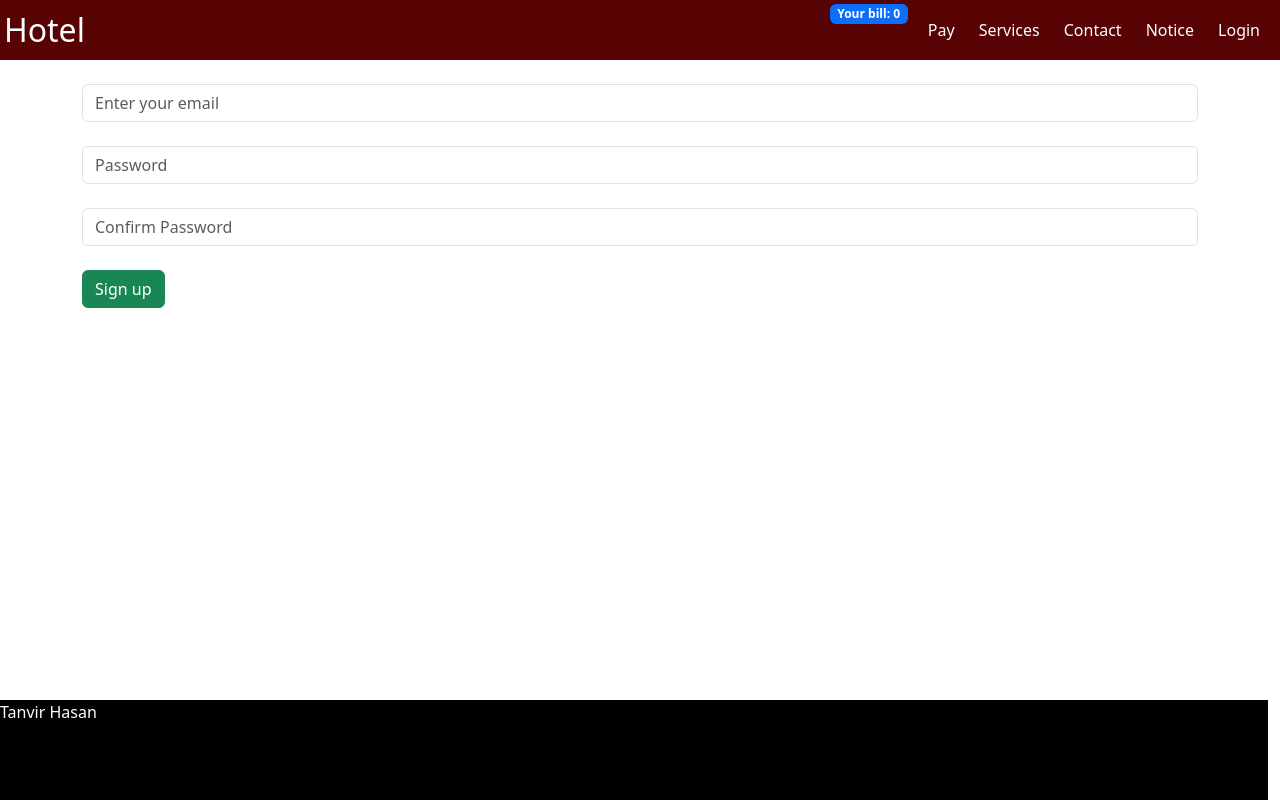
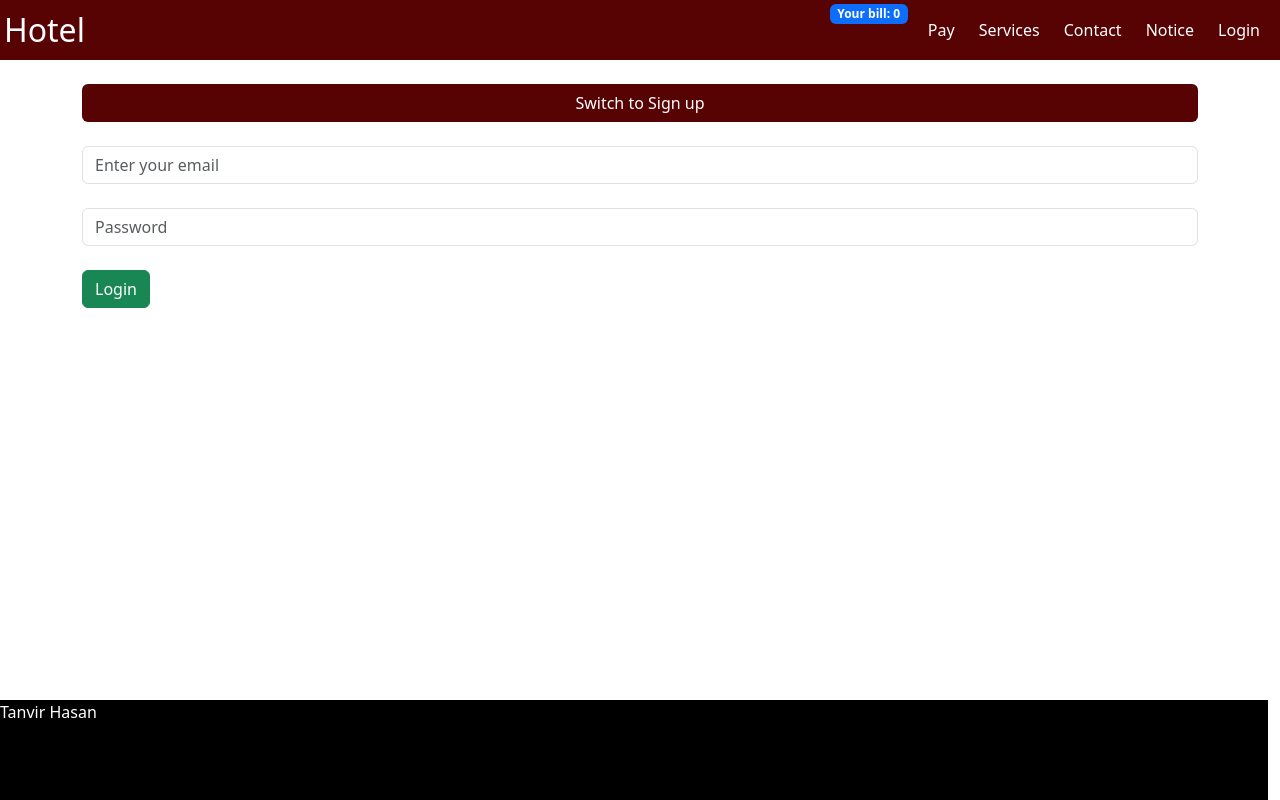
Before and after one commit to 74NV1R/hotel, a React (Create React App) app: page /auth in a window 1280 px wide. Built offline with nearby package versions, Linux system fonts and the light colour scheme.

Commit message:
Auth updated

```diff
--- a/src/components/Auth.js
+++ b/src/components/Auth.js
@@ -3,6 +3,16 @@ import { Formik } from 'formik'
 
 
 class Auth extends Component {
+
+    state = {
+        mode: 'Sign up'
+    }
+
+    switchMode = () => {
+        this.setState({
+            mode: this.state.mode === "Sign Up" ? 'Login' : 'Sign Up'
+        })
+    }
 
     render() {
         return (
@@ -23,6 +33,13 @@ class Auth extends Component {
                     {({ values, handleChange, handleSubmit }) => (<div>
                         <form onSubmit={handleSubmit}>
                             <br />
+                            <button style={{
+                                width: '100%',
+                                backgroundColor: '#570303',
+                                color: 'white'
+                            }} className="btn btn-class" onClick={this.switchMode}>Switch to {this.state.mode === 'Sign Up' ? "Login" : "Sign up"}</button>
+                            <br />
+                            <br />
 
                             <input
                                 name="email"
@@ -40,17 +57,17 @@ class Auth extends Component {
                                 onChange={handleChange}
                             />
                             <br />
-                            <input
-                                name="passwordConfirm"
-                                placeholder="Confirm Password"
-                                className="form-control"
+                            {this.state.mode === "Sign Up" ? <div><input name="passwordConfirm" placeholder="Confirm Password" className="form-control"
                                 value={values.passwordConfirm}
-                                onChange={handleChange}
-                            />
-                            <br />
+                                onChange={handleChange} />
+                                <span style={{ color: "red" }}>
+                                </span>
+                                <br /></div> : null}
+
+
 
                             <button type="submit" className="btn btn-success">
-                                Sign up
+                                {this.state.mode === 'Sign Up' ? 'Sign Up' : 'Login'}
                             </button>
 
 
```
